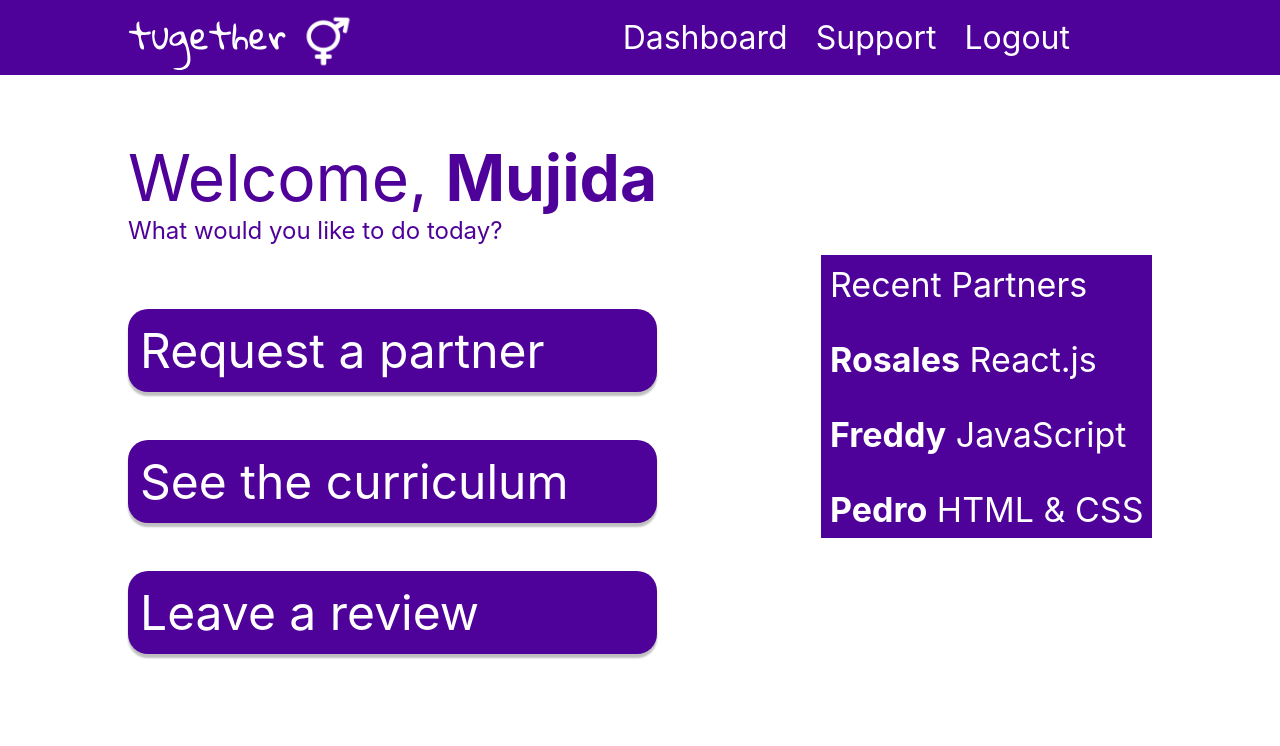
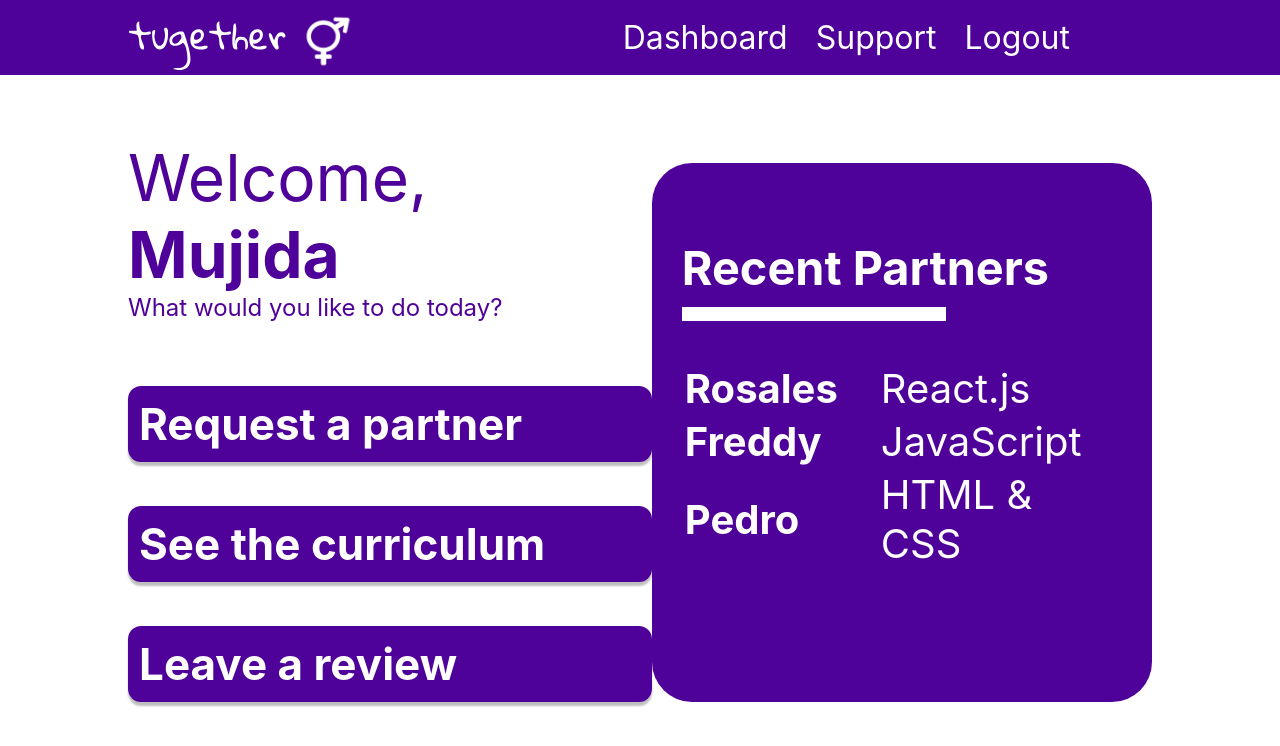
Before and after one commit to TugetherApp/Tugether-FrontEnd, a React (Create React App) app: page / in a window 1280 px wide. Shown: the top 746 px of the page. Built offline with nearby package versions, Linux system fonts and the light colour scheme.

Commit message:
Change Styling, near complete

```diff
--- a/src/components/dashboard.js
+++ b/src/components/dashboard.js
@@ -2,8 +2,6 @@ import React, { Component } from 'react';
 import '../css/dashboard.css';
 import tugetherLogo from '../images/tugether_logo.png';
 import tugetherText from '../images/tugether_logo.svg';
-import tugetherCircle from '../images/circle_logo.svg';
-import tugetherRectangle from '../images/rectangle_logo.svg';
 
 class DashBoard extends Component {
   constructor() {
@@ -22,8 +20,8 @@ class DashBoard extends Component {
     const rand = Math.floor(Math.random() * 1000);
     const newID = `${id}-${rand}`;
     return (
-      <div key={newID} className='m-t-1'>
-        <b>{user}</b> {curriculum}</div>
+      <tr key={newID} className='m-t-1'>
+        <td><b>{user}</b></td> <td className='p-l-1'>{curriculum}</td></tr>
     );
   }
 
@@ -36,10 +34,6 @@ class DashBoard extends Component {
             <div className='logo'>
               <img className='logoTugether' src={tugetherText} alt='Tugether Logo'/>
               <img className='logoSymbol' src={tugetherLogo} alt= 'Tugether Logo'/>
-              {/* <div className='logoContainer'>
-                <img className='logoCircle' src={tugetherCircle} alt= 'Tugether Logo'/>
-                <img className='logoRectangle' src={tugetherRectangle} alt= 'Tugether Logo'/>
-              </div> */}
             </div>
             <div className='menu'>
               <a href='#Home'>Dashboard</a>
@@ -49,7 +43,7 @@ class DashBoard extends Component {
           </nav>
         </header>
         <main>
-          <div className='container m-t'>
+          <div className='container m-t m-b-1'>
             <div className='flex-row'>
               <div className='flex-col'>
                 <div className='text-purple text-align-left'>
@@ -62,12 +56,13 @@ class DashBoard extends Component {
                   <div className='btn-purple m-t-1'>Leave a review</div>
                 </div>
               </div>
-              <div className='flex-col justify-center'>
+              <div className='flex-col justify-center m-t-1'>
                 <div className='purpleBox'>
-                  <div>Recent Partners</div>
-                  <div id='RecentPartners'>
+                  <h3>Recent Partners</h3>
+                  <div className='bottom-ruler m-b-1'></div>
+                  <table id='RecentPartners'>
                     {recentPartners.map(user => this.PopulateRecentPartners(user.id, user.userName, user.curriculum))}
-                  </div>
+                  </table>
                 </div>
               </div>
             </div>
--- a/src/css/dashboard.css
+++ b/src/css/dashboard.css
@@ -12,6 +12,9 @@ nav {
   flex-wrap: nowrap;
 }
 
+h3{
+  margin-bottom: 0.25em;
+}
 .container { max-width: calc(1600px + 10%); padding-left: 10%; padding-right: 10%; }
 
 .menu {
@@ -49,21 +52,7 @@ nav {
 }
 
 .logoSymbol { margin-left: 10px; width: 60px;}
-.logoCircle {
-  position: relative;
-  width: 50px;
-  height: 50px;
-  left: 0;
-  top: 0;
-}
 
-.logoRectangle {
-  position: relative;
-  width: 50px;
-  height: 14px;
-  left: -20px;
-  top: -18px;
-}
 
 main {
    font-size: 1.5em;
@@ -80,29 +69,42 @@ main {
 .flex-col {
   display: flex;
   flex-direction: column;
+  justify-content: flex-end;
 }
+.justify-center { justify-content: center; }
 .justify-center { justify-content: center; }
 
 .text-align-left {text-align: left;}
 .m-t { margin-top: 5vw; }
+.m-b { margin-top: 5vw; }
 .m-t-1 { margin-top: 1em; }
+.m-b-1 { margin-bottom: 1em; }
 .m-l-1 {margin-left: 1em;}
+.p-l-1 {padding-left: 1em;}
 .font-large { font-size: 8vmin; }
 .text-purple { color: #4F0299;}
 .btn-purple {
-  font-size: 6vmin;
+  font-size: 5.5vmin;
+  font-weight: bold;
   padding: 0.25em;
   color: #FFF;
   background-color: #4F0299;
   box-shadow: 0px 4px 2px rgba(0, 0, 0, 0.25);
-  border-radius: 20px;
+  border-radius: 0.3em;
+}
+.bottom-ruler {
+  width: 60%;
+  height: 0.35em;
+  background-color: #FFF;
 }
 .purpleBox {
   text-align: left;
-  font-size: 34px;
-  padding: 0.25em;
+  font-size: 5vmin;
+  padding: 0.75em;
+  height: 100%;
   color: #FFF;
   background-color: #4F0299;
+  border-radius: 1em;
 }
 
 /* Media queries */
@@ -121,27 +123,19 @@ main {
 
   .logoContainer { margin-left: 6px; }
 
-  .logoCircle {
-    position: relative;
-    width: 39px;
-    height: 39px;
-    left: 0;
-    top: 0;
-  }
-
-  .logoRectangle {
-    position: relative;
-    width: 30px;
-    height: 11px;
-    left: -14px;
-    top: -12px;
-  }
-
   .menu { display: none; }
 
   .flex-row {
     flex-wrap: wrap;
+    justify-content: center;
   }
+  .flex-col {
+    align-items: center;
+  }
+
+  .btn-purple { text-align: center; max-width: 180px; }
+
+
 }
 /* Medium devices (landscape tablets, 721px - 1023px) */
 @media only screen and (min-width: 721px) and (max-width: 1023px) {
```
